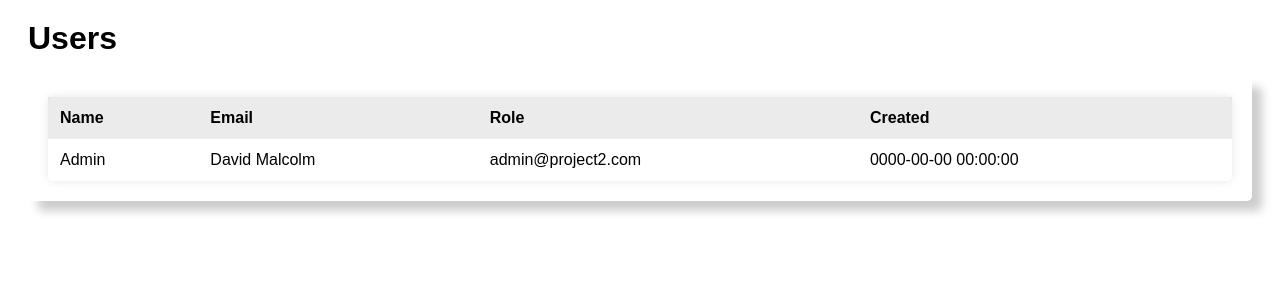
After one commit to DavidAMalcolm/INFO2180-Project2, a PHP site: page /users.php in a window 1280 px wide. The commit adds this page. Shown: the top 300 px of the page. Run offline with PHP 8.4, Linux system fonts and the light colour scheme; a user stored in the database is signed in; data comes from the database, SQL or seed files in the repository.

Commit message:
User list implemented

```diff
--- a/login.php
+++ b/login.php
@@ -10,7 +10,7 @@
         $username = $_POST['username'];
         $password = $_POST['pass'];
 
-        $query = $pdo->prepare("SELECT password FROM users WHERE email = :username");
+        $query = $pdo->prepare("SELECT password, role FROM users WHERE email = :username");
         //if the query used was valid
         if ($query) {
             //bind the username to the previous query
@@ -20,10 +20,12 @@
             $result = $query->fetch(PDO::FETCH_ASSOC);
 
             $storedPassword = $result['password'];
+            $role = $result['role'];
 
             if (password_verify($password,$storedPassword)){
                 session_start();
                 $_SESSION['user'] = $username;
+                $_SESSION['role'] = $role;
                 echo "success";
             }
             else{
--- /dev/null
+++ b/logout.php
@@ -0,0 +1,4 @@
+<?php
+session_start();
+session_destroy();
+?>
--- a/sidebar.html
+++ b/sidebar.html
@@ -17,10 +17,10 @@
                 <li><a href="contact.html" class="linker" onclick="newUser(event)">New Contact</a></li>
             </div>
             <div class="sidelink">
-                <li><a href="user.html" class="linker">Users</a></li>
+                <li><a href="user.html" class="linker" onclick="userList(event)">Users</a></li>
             </div>
             <div class="sidelink">
-                <li id="logger"><a href="logout.html" class="linker">Logout</a></li>
+                <li id="logger"><a href="logout.html" class="linker" onclick="logOut(event)">Logout</a></li>
             </div>
         </ul>
     </nav>
--- /dev/null
+++ b/users.css
@@ -0,0 +1,46 @@
+table{
+    z-index: 1;
+    box-shadow: 10px 10px 10px rgba(0,0,0,0.2);
+    background-color: white;
+    border-radius: 5px;
+}
+
+#userList {
+    width: 100%;
+    box-shadow: 0 0 10px rgba(0, 0, 0, 0.1);
+    background-color: #fff;
+    border-collapse: collapse;
+}
+
+#userList th, #userList td {
+    border: 1px solid #ddd;
+    padding: 12px;
+    text-align: left;
+}
+
+#userList th {
+    background-color: #80808029;
+    font-family: Arial, Helvetica, sans-serif;
+}
+
+#userList td{
+    font-family: Arial, Helvetica, sans-serif;
+}
+
+#userList th, #userList td {
+    border: none;
+}
+
+h1{
+    margin:20px;
+    font-family: Arial, Helvetica, sans-serif;
+}
+
+#contraband{
+    margin: 20px;
+    padding: 20px;
+    z-index: 1;
+    box-shadow: 10px 10px 10px rgba(0,0,0,0.2);
+    background-color: white;
+    border-radius: 5px;
+}
--- /dev/null
+++ b/users.php
@@ -0,0 +1,68 @@
+<?php
+    session_start();
+     $role = $_SESSION['role'];
+    ini_set("error_reporting", E_ALL);
+    $pdo = new PDO("mysql:host=localhost;dbname=dolphin_crm","root","");
+
+    if (!$pdo) {
+        die("Connection failed");
+    }
+
+    $query = $pdo->prepare("SELECT firstname, lastname, email, role, created_at FROM users");
+
+    if ($query->execute()){
+        $people = array();
+
+        while ($rows = $query->fetch(PDO::FETCH_ASSOC)) {
+            $person = array(
+                'role' => $rows['role'],
+                'name' => $rows['firstname'] . " " . $rows['lastname'],
+                'email' => $rows['email'],
+                'created_at' => $rows['created_at'],
+            );
+
+            $people[] = $person;
+        }
+    }
+
+
+?>
+
+<!DOCTYPE html>
+<html lang="en">
+<head>
+    <link rel="stylesheet" href="users.css">
+    <meta charset="UTF-8">
+    <meta name="viewport" content="width=device-width, initial-scale=1.0">
+    <title>User List</title>
+</head>
+<body>
+    <?php if(strpos($role, "Admin") !== false):?>
+        <h1>Users</h1>
+        <div id="contraband">
+        <table id="userList">
+            <thead>
+                <tr>
+                    <th>Name</th>
+                    <th>Email</th>
+                    <th>Role</th>
+                    <th>Created</th>
+                </tr>
+            </thead>
+            <tbody>
+                <?php foreach ($people as $person):?>
+                    <tr>
+                        <td><?=$person['role']?></td>
+                        <td><?=$person['name']?></td>
+                        <td><?=$person['email']?></td>
+                        <td><?=$person['created_at']?></td>
+                    </tr>
+                <?php endforeach;?>
+            </tbody>
+        </table>
+        <?php else:?>
+            <script>alert("Need Admin Priveledges to View Users");</script>
+        <?php endif;?>
+    </div>
+</body>
+</html>
```
Also changed, not shown: side.js (+40 -1 lines).
